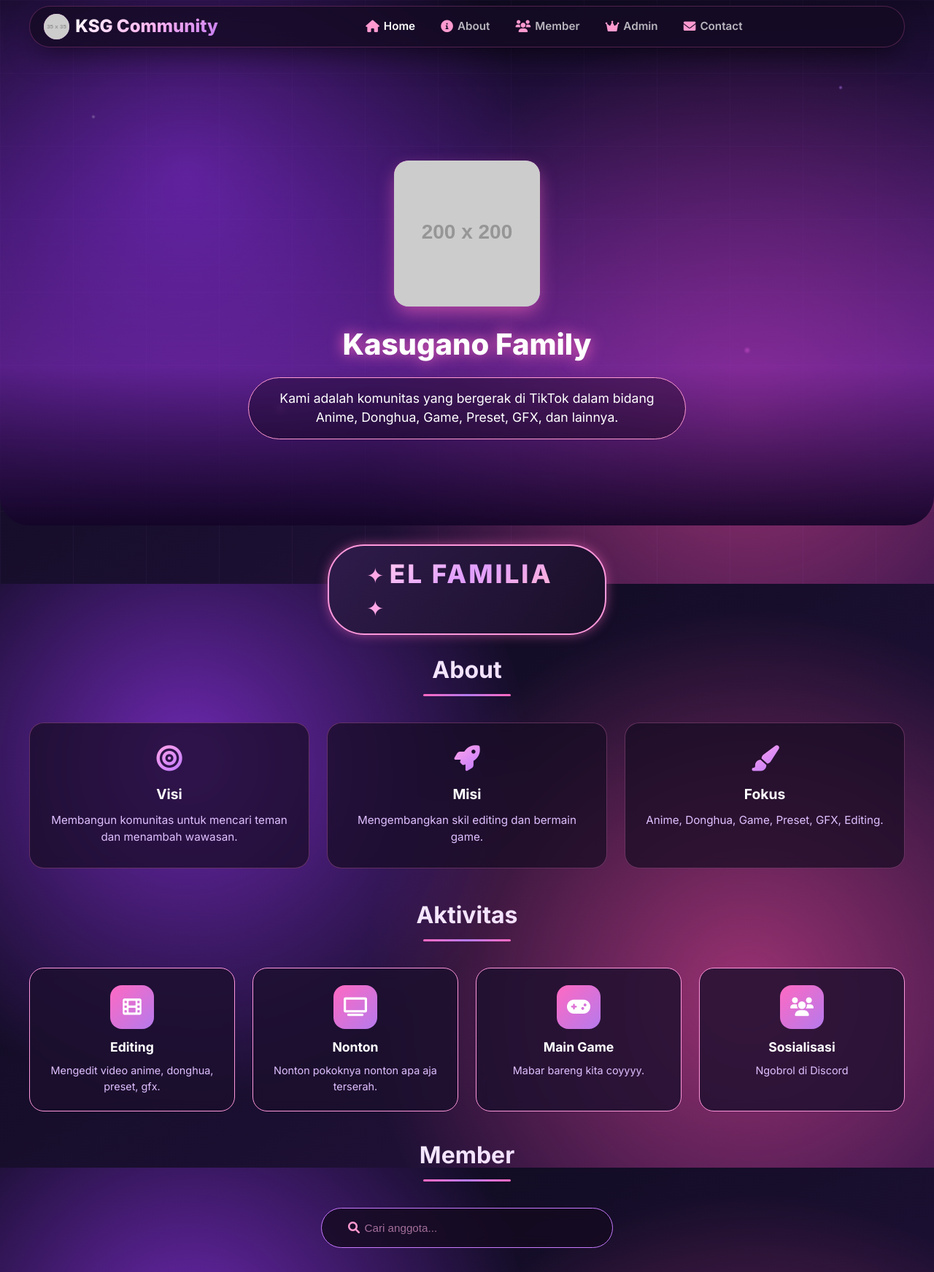
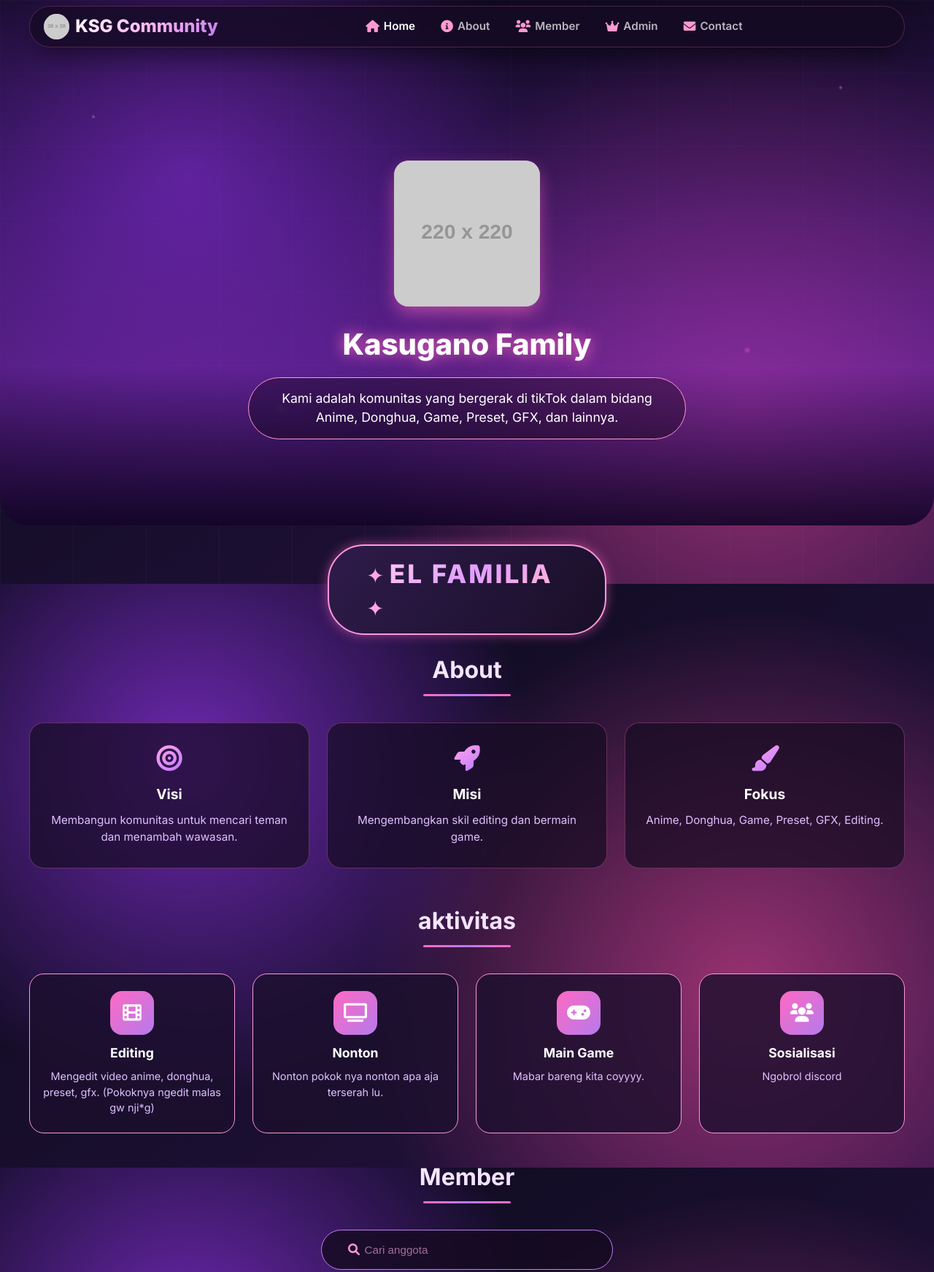
Before and after one commit to AkiraSerenity/Kasuganoremake, a plain HTML site: page index.html in a window 1280 px wide. Shown: the top 1743 px of the page at 73% size. Drawn offline with Linux system fonts and the light colour scheme; placeholder pictures from the web are drawn by us.

Commit message:
Update index.html

```diff
--- a/index.html
+++ b/index.html
@@ -2,7 +2,7 @@
 <html lang="id">
 <head>
     <meta charset="UTF-8">
-    <meta name="viewport" content="width=device-width, initial-scale=1.0, maximum-scale=2.0, user-scalable=yes">
+    <meta name="viewport" content="width=device-width, initial-scale=1.0, maximum-scale=1.0, user-scalable=yes">
     <title>Kasugano Family · official</title>
     <link rel="apple-touch-icon" sizes="180x180" href="/apple-touch-icon.png">
     <link rel="icon" type="image/png" sizes="32x32" href="/favicon-32x32.png">
@@ -16,12 +16,12 @@
     <link rel="stylesheet" href="style.css">
 </head>
 <body>
-    <!-- NAVBAR MODERN -->
+    <!-- NAVBAR MODERN - TOMBOL HAMBURGER UNTUK SEMUA UKURAN -->
     <nav class="navbar-modern" id="navbar">
         <div class="nav-container">
             <div class="nav-logo">
                 <div class="logo-icon">
-                    <img src="images/logo-profile.jpg" alt="K" onerror="this.src='https://via.placeholder.com/35/ff69c2/ffffff?text=K'">
+                    <img src="images/logo-profile.jpg" alt="K" onerror="this.src='https://via.placeholder.com/38/ff69c2/ffffff?text=K'">
                 </div>
                 <span class="logo-text">KSG Community</span>
             </div>
@@ -74,10 +74,10 @@
             <div class="hero-overlay"></div>
             <div class="hero-content">
                 <div class="hero-profile-photo">
-                    <img src="images/hero-profile.jpg" alt="Kasugano Family" onerror="this.src='https://via.placeholder.com/200/ff69c2/ffffff?text=KF'">
+                    <img src="images/hero-profile.jpg" alt="Kasugano Family" onerror="this.src='https://via.placeholder.com/220/ff69c2/ffffff?text=KF'">
                 </div>
                 <h1>Kasugano Family</h1>
-                <p>Kami adalah komunitas yang bergerak di TikTok dalam bidang Anime, Donghua, Game, Preset, GFX, dan lainnya.</p>
+                <p>Kami adalah komunitas yang bergerak di tikTok dalam bidang Anime, Donghua, Game, Preset, GFX, dan lainnya.</p>
             </div>
         </div>
     </section>
@@ -85,7 +85,7 @@
     <div class="main">
         <!-- ABOUT SECTION -->
         <section id="about">
-            <div class="el-familia-wrapper">
+            <div class="el-familia-wrapper" id="elFamilia">
                 <div class="el-familia-badge">
                     <span class="el-familia-symbol">✦</span>
                     <span class="el-familia-text">EL FAMILIA</span>
@@ -112,17 +112,17 @@
             </div>
 
             <div class="activity-wrapper">
-                <h2 class="section-title" style="margin-top: 2.5rem;">Aktivitas</h2>
+                <h2 class="section-title" style="margin-top: 3rem;">aktivitas</h2>
                 <div class="activity-grid">
                     <div class="activity-card">
                         <div class="activity-icon"><i class="fas fa-film"></i></div>
                         <h3>Editing</h3>
-                        <p>Mengedit video anime, donghua, preset, gfx.</p>
+                        <p>Mengedit video anime, donghua, preset, gfx. (Pokoknya ngedit malas gw nji*g)</p>
                     </div>
                     <div class="activity-card">
                         <div class="activity-icon"><i class="fas fa-tv"></i></div>
                         <h3>Nonton</h3>
-                        <p>Nonton pokoknya nonton apa aja terserah.</p>
+                        <p>Nonton pokok nya nonton apa aja terserah lu.</p>
                     </div>
                     <div class="activity-card">
                         <div class="activity-icon"><i class="fas fa-gamepad"></i></div>
@@ -132,7 +132,7 @@
                     <div class="activity-card">
                         <div class="activity-icon"><i class="fas fa-users"></i></div>
                         <h3>Sosialisasi</h3>
-                        <p>Ngobrol di Discord</p>
+                        <p>Ngobrol discord</p>
                     </div>
                 </div>
             </div>
@@ -144,7 +144,7 @@
             <div class="search-wrapper">
                 <div class="search-bar">
                     <i class="fas fa-search"></i>
-                    <input type="text" id="searchMember" placeholder="Cari anggota..." autocomplete="off">
+                    <input type="text" id="searchMember" placeholder="Cari anggota" autocomplete="off">
                 </div>
             </div>
             <div class="member-grid" id="memberContainer"></div>
@@ -174,14 +174,14 @@
             </div>
         </div>
 
-        <!-- CONTACT SECTION -->
+        <!-- CONTACT SECTION - GRID DI DESKTOP, CAROUSEL DI HP -->
         <section id="contact">
             <h2 class="section-title">Contact</h2>
 
-            <!-- Desktop Grid -->
+            <!-- Desktop Grid (muncul di layar >768px) -->
             <div class="contact-grid-desktop" id="contactGrid"></div>
 
-            <!-- Mobile Carousel -->
+            <!-- Mobile Carousel (muncul di layar ≤768px) -->
             <div class="carousel-container contact-carousel-mobile" id="contactCarouselMobile">
                 <button class="carousel-nav carousel-prev" id="contactPrev">
                     <i class="fas fa-chevron-left"></i>
@@ -200,28 +200,25 @@
         </footer>
     </div>
 
-    <!-- MODAL DENGAN SCROLL -->
+    <!-- MODAL dengan QUOTES menyatu background dan fitur SCROLL -->
     <div class="modal" id="memberModal">
         <div class="modal-content">
-            <div class="modal-header">
             <span class="close-modal" id="closeModal">&times;</span>
             <div class="modal-avatar" id="modalAvatar"></div>
             <h2 id="modalName"></h2>
             <div class="modal-username" id="modalUsername"></div>
-            </div>
 
-            <div class="modal-body">
+            <!-- QUOTES langsung menyatu tanpa card -->
             <div class="modal-quote" id="modalQuote">
                 <i class="fas fa-quote-left"></i>
                 <span id="quoteText">Bersama kita bersinar</span>
                 <i class="fas fa-quote-right"></i>
             </div>
 
-                <a href="#" target="_blank" rel="noopener noreferrer" class="modal-tiktok" id="modalTiktokLink">
+            <a href="#" target="_blank" class="modal-tiktok" id="modalTiktokLink">
                 <i class="fab fa-tiktok"></i>
                 <span id="modalTiktokText">@username</span>
             </a>
-            </div>
         </div>
     </div>
 
```
Lines whose indentation alone changed are shown as unchanged.
